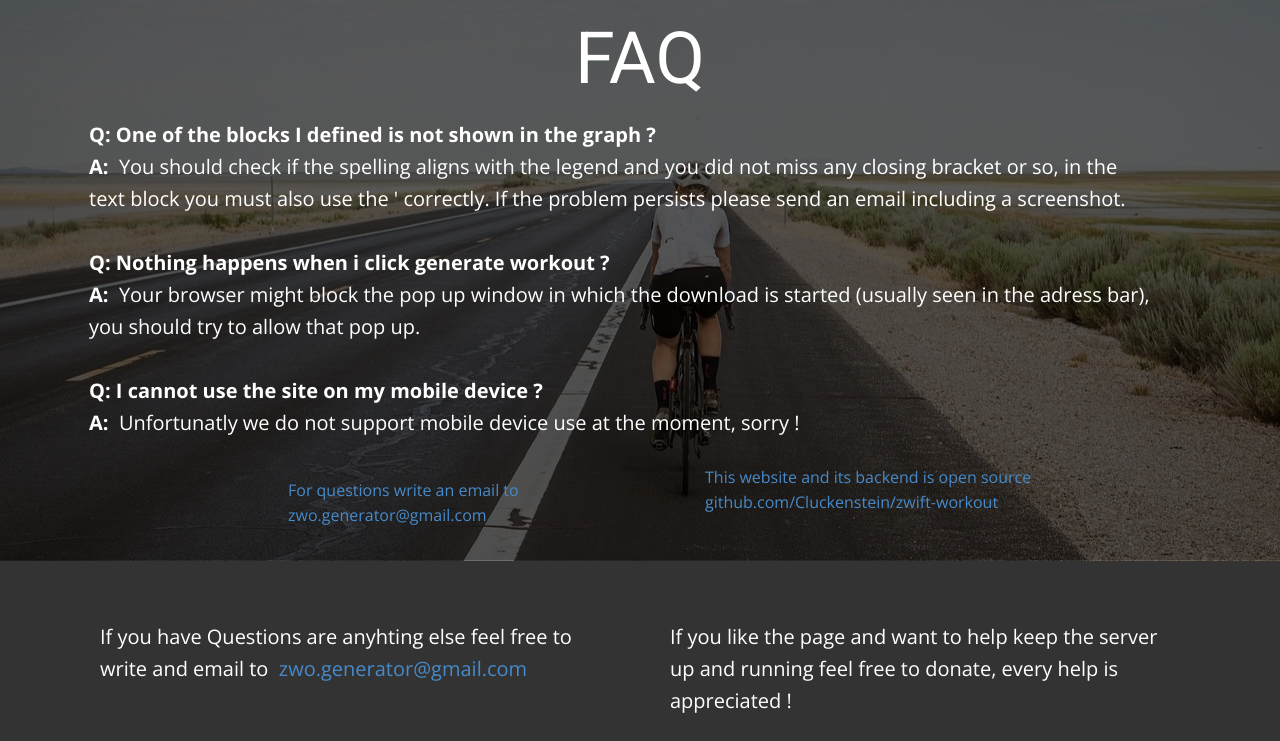
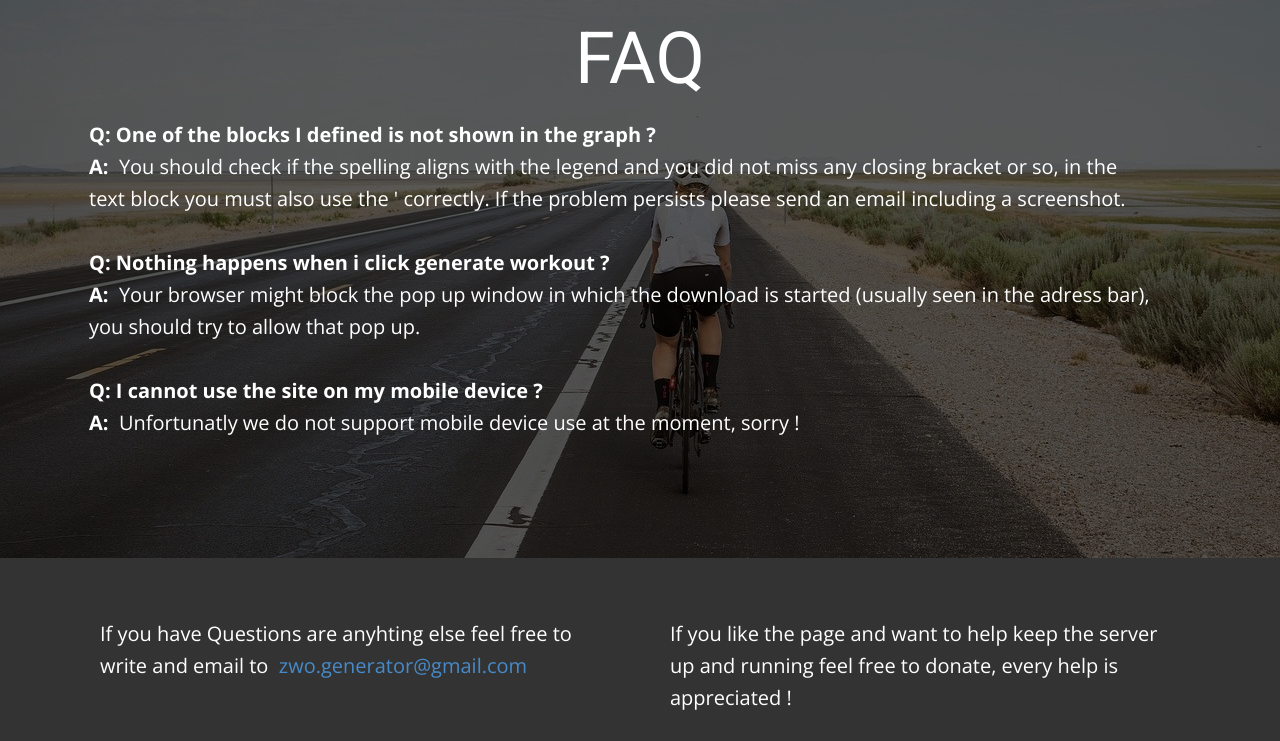
Before and after one commit to Cluckenstein/zwift-python-noteboook, a Flask app: page / in a window 1280 px wide. Shown: the part 3162-3903 px from the top of the page. Run offline with Flask 2, Linux system fonts and the light colour scheme; some libraries are stand-ins or nearby versions.

```diff
--- a/src/app/templates/page/index.html
+++ b/src/app/templates/page/index.html
@@ -254,13 +254,6 @@
           <br>
           <br>Q: I cannot use the site on my mobile device ?<br>A:&nbsp;<span style="font-weight: 400;"> Unfortunatly we do not support mobile device use at the moment, sorry !</span>
         </p>
-        <p class="u-text u-text-3">
-          <a class="u-active-none u-border-none u-btn u-button-link u-button-style u-hover-none u-none u-text-palette-1-base u-btn-1" href="https://github.com/Cluckenstein/zwift-workout">This website and its backend is open source&nbsp;<br>github.com/Cluckenstein/zwift-workout<br>
-          </a>
-        </p>
-        <p class="u-small-text u-text u-text-variant u-text-4">
-          <a class="u-active-none u-border-none u-btn u-button-link u-button-style u-hover-none u-none u-text-palette-1-base u-btn-2" href="mailto:zwo.generator@gmail.com?subject=Questions">For questions write an email to zwo.generator@gmail.com</a>
-        </p>
       </div>
     </section>
 
```
